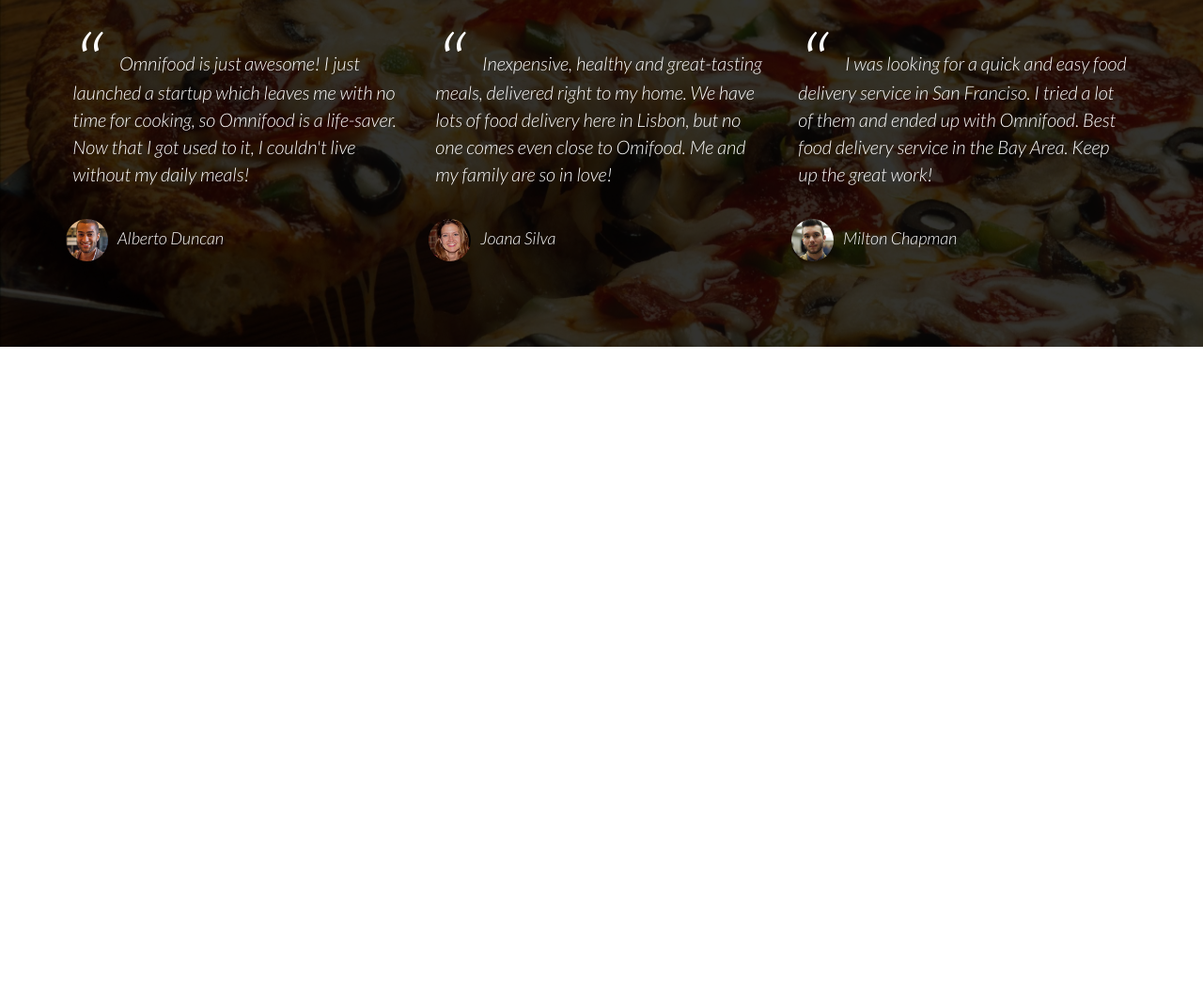
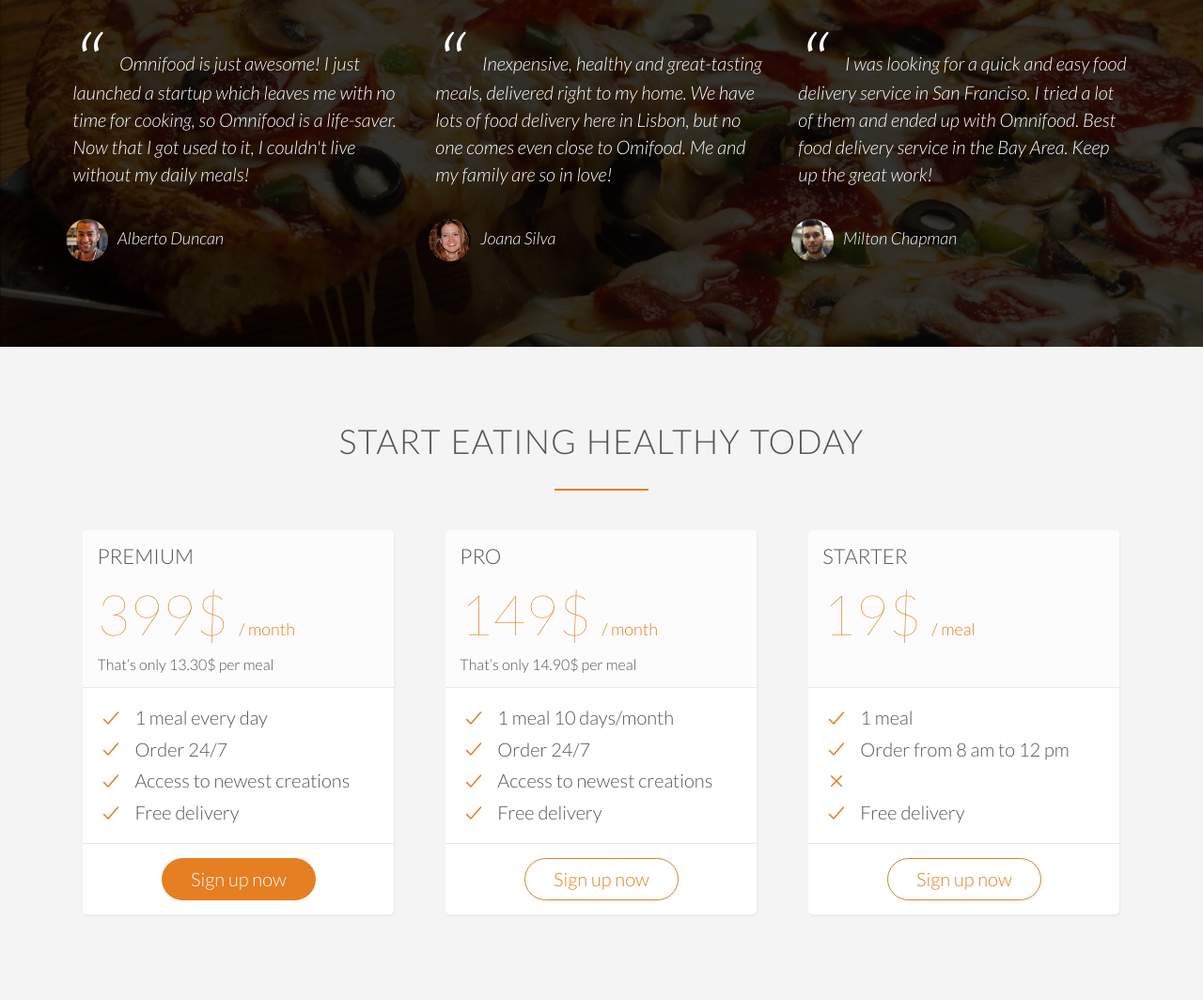
Before and after one commit to tranvuongduy2003/website-in-learning, a plain HTML site: page index.html in a window 1280 px wide. Shown: the part 3547-4611 px from the top of the page at 94% size. Before the commit the page ends 3916 px from the top, so only its background shows below. Drawn offline with nearby package versions, Linux system fonts and the light colour scheme.

Commit message:
Complete section sign-up

```diff
--- a/index.html
+++ b/index.html
@@ -245,7 +245,101 @@
 			</div>
 		</section>
 
+		<section class="section-plans">
+			<div class="row">
+				<h2>Start eating healthy today</h2>
+			</div>
+			<div class="row">
+				<div class="col span-1-of-3">
+					<div class="plan-box">
+						<div>
+							<h3>Premium</h3>
+							<p class="plan-price">399$ <span>/ month</span></p>
+							<p class="plan-price-meal">That’s only 13.30$ per meal</p>
+						</div>
+						<div>
+							<ul>
+								<li><ion-icon class="small-icon" name="checkmark-outline"></ion-icon>1 meal every day</li>
+								<li><ion-icon class="small-icon" name="checkmark-outline"></ion-icon>Order 24/7</li>
+								<li><ion-icon class="small-icon" name="checkmark-outline"></ion-icon>Access to newest creations</li>
+								<li><ion-icon class="small-icon" name="checkmark-outline"></ion-icon>Free delivery</li>
+							</ul>
+						</div>
+						<div>
+							<a href="#" class="btn btn-full">Sign up now</a>
+						</div>
+					</div>
+				</div>
+				<div class="col span-1-of-3">
+					<div class="plan-box">
+						<div>
+							<h3>Pro</h3>
+							<p class="plan-price">149$ <span>/ month</span></p>
+							<p class="plan-price-meal">That’s only 14.90$ per meal</p>
+						</div>
+						<div>
+							<ul>
+								<li><ion-icon class="small-icon" name="checkmark-outline"></ion-icon>1 meal 10 days/month</li>
+								<li><ion-icon class="small-icon" name="checkmark-outline"></ion-icon>Order 24/7</li>
+								<li><ion-icon class="small-icon" name="checkmark-outline"></ion-icon>Access to newest creations</li>
+								<li><ion-icon class="small-icon" name="checkmark-outline"></ion-icon>Free delivery</li>
+							</ul>
+						</div>
+						<div>
+							<a href="#" class="btn btn-ghost">Sign up now</a>
+						</div>
+					</div>
+				</div>
+				<div class="col span-1-of-3">
+					<div class="plan-box">
+						<div>
+							<h3>Starter</h3>
+							<p class="plan-price">19$ <span>/ meal</span></p>
+							<p class="plan-price-meal">&nbsp;</p>
+						</div>
+						<div>
+							<ul>
+								<li><ion-icon class="small-icon" name="checkmark-outline"></ion-icon>1 meal</li>
+								<li><ion-icon class="small-icon" name="checkmark-outline"></ion-icon>Order from 8 am to 12 pm</li>
+								<li><ion-icon class="small-icon" name="close-outline"></ion-icon></li>
+								<li><ion-icon class="small-icon" name="checkmark-outline"></ion-icon>Free delivery</li>
+							</ul>
+						</div>
+						<div>
+							<a href="#" class="btn btn-ghost">Sign up now</a>
+						</div>
+					</div>
+				</div>
+			</div>
+		</section>
+
 	</body>
 
 
 </html>
+
+<!-- Start eating healthy today
+
+Plan 1: Premium
+399$ per month
+That’s only 13.30$ per meal
+1 meal every day
+Order 24/7
+Access to newest creations
+Free delivery
+
+
+Plan 2: Pro
+149$ per month
+That’s only 14.90$ per meal
+1 meal 10 days/month
+Order 24/7
+Access to newest creations
+Free delivery
+
+
+Plan 3: Starter
+19$ per meal
+1 meal
+Order from 8 am to 12 pm
+Free delivery -->
--- a/resources/css/style.css
+++ b/resources/css/style.css
@@ -423,3 +423,64 @@
 	margin-right: 10px;
 	vertical-align: middle;
 }
+
+
+
+
+
+/* ------------------------------------------- */
+/* SIGN UP */
+/* ------------------------------------------- */
+
+.section-plans {
+	background-color: #F4F4F4;
+}
+
+.plan-box {
+	background-color: #FFF;
+	border-radius: 5px;
+	width: 90%;
+	margin-left: 5%;
+	box-shadow: 1px 2px 2px #e9e9e9;
+}
+
+.plan-box div {
+	padding: 15px;
+	border-bottom: 1px solid #e8e8e8;
+}
+
+.plan-box div:first-child {
+	background-color: #fcfcfc;
+	border-top-left-radius: 5px;
+	border-top-right-radius: 5px;
+}
+
+
+.plan-box div:last-child {
+	text-align: center;
+	border: none;
+}
+
+.plan-price {
+	font-size: 300%;
+	margin-bottom: 10px;
+	font-weight: 100;
+	color: #E67E22;
+}
+
+.plan-price span {
+	font-size: 30%;
+	font-weight: 300;
+}
+
+.plan-price-meal {
+	font-size: 80%;
+}
+
+.plan-box ul {
+	list-style: none;
+}
+
+.plan-box ul li {
+	padding: 5px 0;
+}
```
